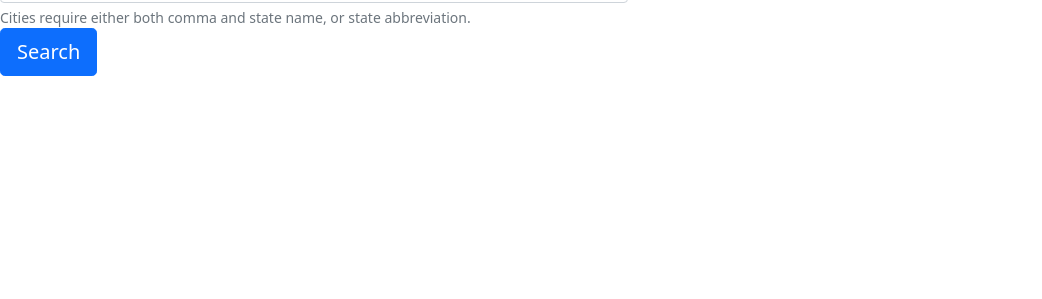
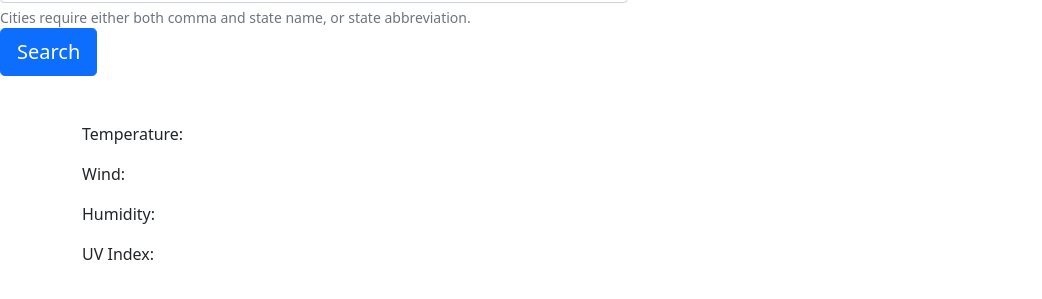
Before and after one commit to MaceoMaddox/Weather-Dashboard, a plain HTML site: page index.html in a window 1280 px wide. Shown: the part 115-414 px from the top of the page, without its empty margins (0-1042 px from the left). Drawn offline with nearby package versions, Linux system fonts and the light colour scheme.

Commit message:
added HMTL elements for current weather

```diff
--- a/index.html
+++ b/index.html
@@ -33,6 +33,15 @@
                     </div>
                 </div>
             </div>
+            <div id="weather-info-container" class="">
+                <div id="current-weather" class="container">
+                    <h2><span id="current-city"></span><br><span id="date"></span></h2>
+                    <p>Temperature: <span id="current-temp"></span></p>
+                    <p>Wind: <span id="current-wind"></span></p>
+                    <p>Humidity: <span id="current-humidity"></span></p>
+                    <p>UV Index: <span id="current-uv"></span></p>
+                </div>
+            </div>
         </div>
     </main>
 
```
